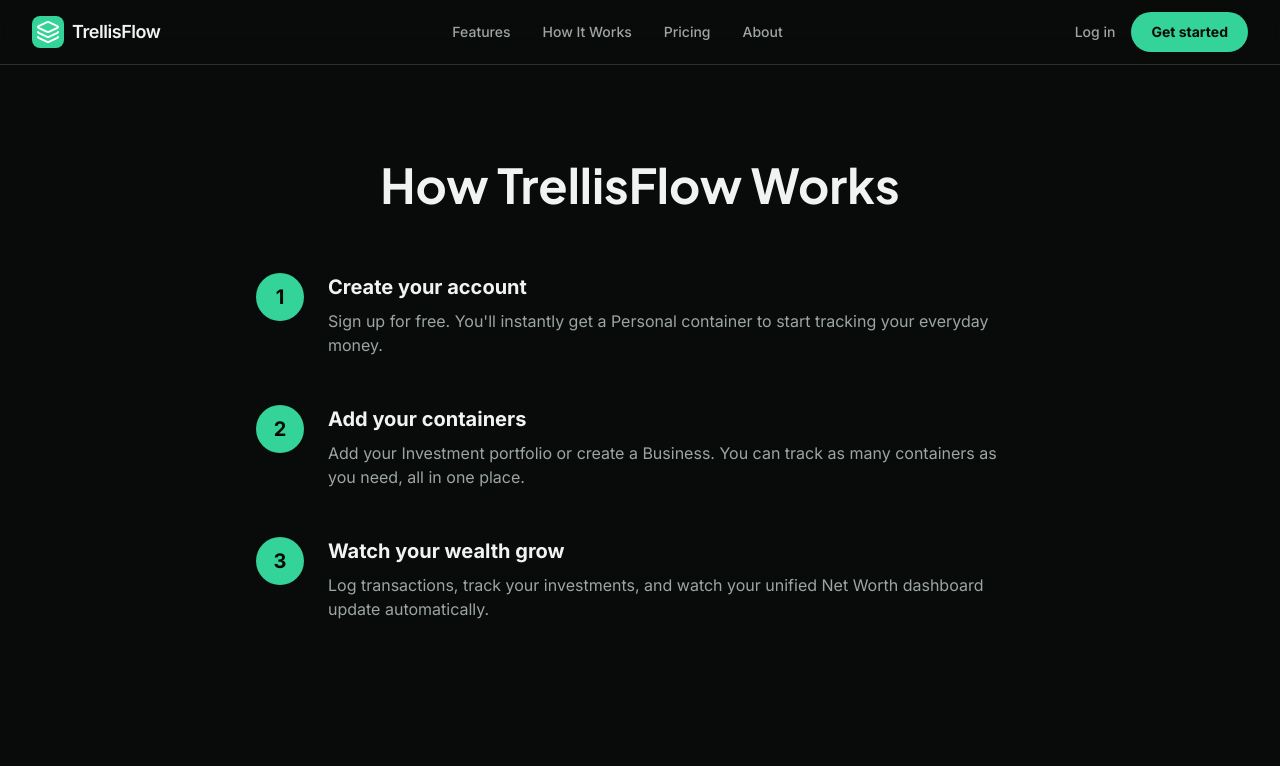
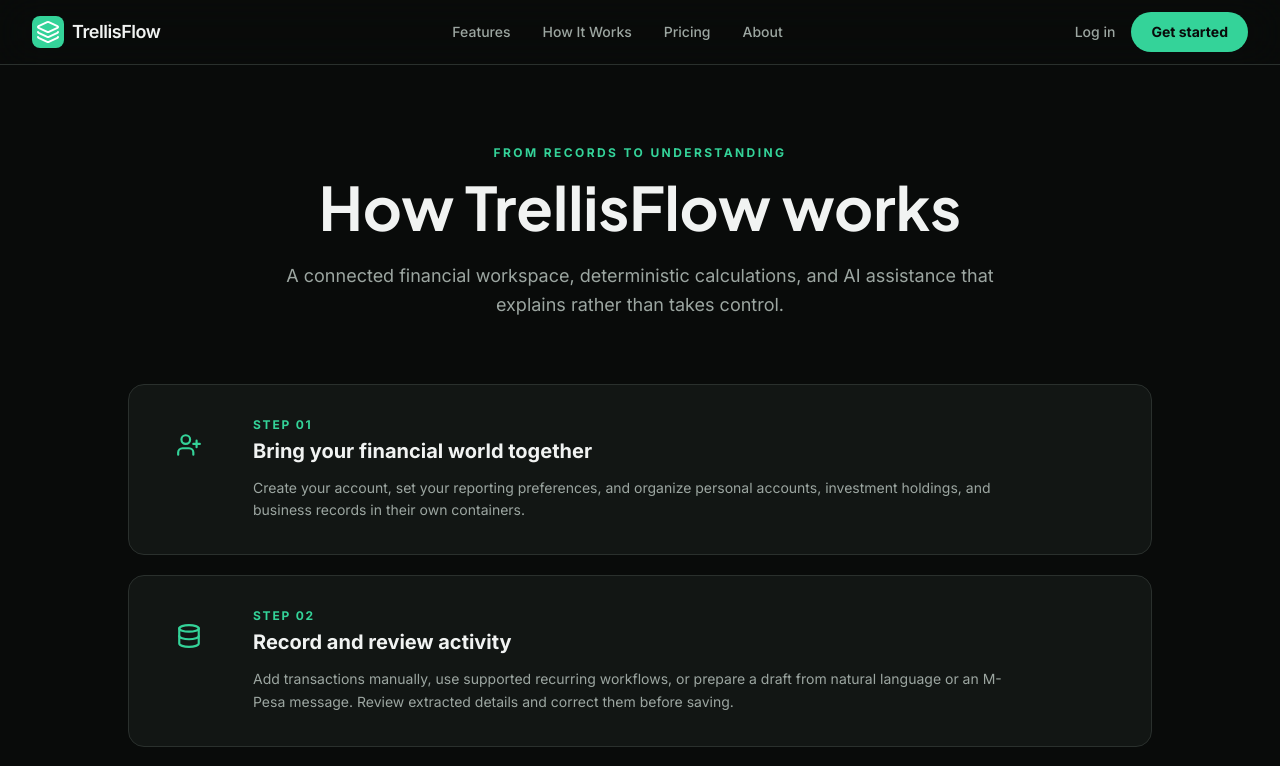
Before and after one commit to Dancan1907/trellisflow, a Next.js app in the folder apps/web/: page /how-it-works in a window 1280 px wide. Shown: the top 766 px of the page. Built offline with nearby package versions, Linux system fonts and the light colour scheme.

Commit message:
feat(marketing): explain financial intelligence workflow

```diff
--- a/apps/web/src/app/(public)/how-it-works/page.tsx
+++ b/apps/web/src/app/(public)/how-it-works/page.tsx
@@ -1,50 +1,41 @@
+import Link from 'next/link';
+import {
+  UserPlus, Database, Calculator, BrainCircuit, FileSearch, ShieldCheck, ArrowRight,
+} from 'lucide-react';
+
+const steps = [
+  { icon: UserPlus, number: '01', title: 'Bring your financial world together', description: 'Create your account, set your reporting preferences, and organize personal accounts, investment holdings, and business records in their own containers.' },
+  { icon: Database, number: '02', title: 'Record and review activity', description: 'Add transactions manually, use supported recurring workflows, or prepare a draft from natural language or an M-Pesa message. Review extracted details and correct them before saving.' },
+  { icon: Calculator, number: '03', title: 'Let the application calculate the facts', description: 'TrellisFlow computes balances, currency-aware summaries, investment breakdowns, business metrics, and cash-flow forecasts from recorded data and explicit rules.' },
+  { icon: BrainCircuit, number: '04', title: 'Ask questions in plain language', description: 'When enabled, Money Copilot uses backend-assembled financial context to explain your records and supported what-if sensitivities. It does not invent financial facts or perform arbitrary writes.' },
+  { icon: FileSearch, number: '05', title: 'Get help grounded in documentation', description: 'The RAG Help Assistant retrieves approved product documentation and cites supporting sections. When the sources do not support an answer, it should say so.' },
+  { icon: ShieldCheck, number: '06', title: 'Stay in control', description: 'Review AI-assisted drafts. Supported Money Copilot income or expense actions require a separate preview and explicit confirmation. Forecasts and scenarios remain estimates, not promises.' },
+];
+
 export default function HowItWorksPage() {
   return (
-    <div className="min-h-screen bg-bg-primary py-24 px-6">
-      <div className="max-w-3xl mx-auto text-center">
-        <h1 className="text-4xl md:text-5xl font-display font-bold text-fg-primary mb-16">
-          How TrellisFlow Works
-        </h1>
-
-        <div className="space-y-12 text-left">
-          <div className="flex gap-6">
-            <div className="w-12 h-12 rounded-full bg-accent-primary flex items-center justify-center text-bg-primary font-bold text-xl shrink-0">
-              1
-            </div>
-            <div>
-              <h3 className="text-xl font-bold text-fg-primary mb-2">Create your account</h3>
-              <p className="text-fg-secondary">
-                Sign up for free. You&apos;ll instantly get a Personal container to start tracking
-                your everyday money.
-              </p>
-            </div>
-          </div>
-          <div className="flex gap-6">
-            <div className="w-12 h-12 rounded-full bg-accent-primary flex items-center justify-center text-bg-primary font-bold text-xl shrink-0">
-              2
-            </div>
-            <div>
-              <h3 className="text-xl font-bold text-fg-primary mb-2">Add your containers</h3>
-              <p className="text-fg-secondary">
-                Add your Investment portfolio or create a Business. You can track as many containers
-                as you need, all in one place.
-              </p>
-            </div>
-          </div>
-          <div className="flex gap-6">
-            <div className="w-12 h-12 rounded-full bg-accent-primary flex items-center justify-center text-bg-primary font-bold text-xl shrink-0">
-              3
-            </div>
-            <div>
-              <h3 className="text-xl font-bold text-fg-primary mb-2">Watch your wealth grow</h3>
-              <p className="text-fg-secondary">
-                Log transactions, track your investments, and watch your unified Net Worth dashboard
-                update automatically.
-              </p>
-            </div>
-          </div>
+    <main className="min-h-screen bg-bg-primary px-6 py-20">
+      <div className="mx-auto max-w-5xl">
+        <div className="mx-auto mb-16 max-w-3xl text-center">
+          <p className="text-xs font-bold uppercase tracking-[.2em] text-accent-primary">From records to understanding</p>
+          <h1 className="mt-4 text-4xl font-display font-bold text-fg-primary md:text-6xl">How TrellisFlow works</h1>
+          <p className="mt-6 text-lg leading-relaxed text-fg-secondary">A connected financial workspace, deterministic calculations, and AI assistance that explains rather than takes control.</p>
         </div>
+        <div className="space-y-5">
+          {steps.map((step) => {
+            const Icon = step.icon;
+            return <article key={step.number} className="grid gap-5 rounded-2xl border border-border-subtle bg-bg-secondary p-6 md:grid-cols-[4.5rem_1fr] md:items-start md:p-8">
+              <div className="flex h-14 w-14 items-center justify-center rounded-2xl bg-accent-primary/10"><Icon size={26} className="text-accent-primary"/></div>
+              <div><p className="text-xs font-bold tracking-[.15em] text-accent-primary">STEP {step.number}</p><h2 className="mt-1 text-xl font-bold text-fg-primary">{step.title}</h2><p className="mt-3 max-w-3xl text-sm leading-relaxed text-fg-secondary">{step.description}</p></div>
+            </article>;
+          })}
+        </div>
+        <div className="mt-12 rounded-2xl border border-border-subtle bg-bg-secondary p-7">
+          <h2 className="text-lg font-bold text-fg-primary">A note about AI and forecasts</h2>
+          <p className="mt-3 text-sm leading-relaxed text-fg-secondary">Language models help explain financial context and answer product questions. The cash-flow forecasting engine calculates projected balances using deterministic rules. The RAG Help Assistant searches approved documentation. These are separate capabilities with different data boundaries. AI features depend on deployment configuration and availability.</p>
+        </div>
+        <div className="mt-10 text-center"><Link href="/signup" className="inline-flex items-center gap-2 rounded-full bg-accent-primary px-7 py-3.5 text-sm font-bold text-bg-primary hover:bg-accent-hover">Get started <ArrowRight size={16}/></Link></div>
       </div>
-    </div>
+    </main>
   );
 }
```
